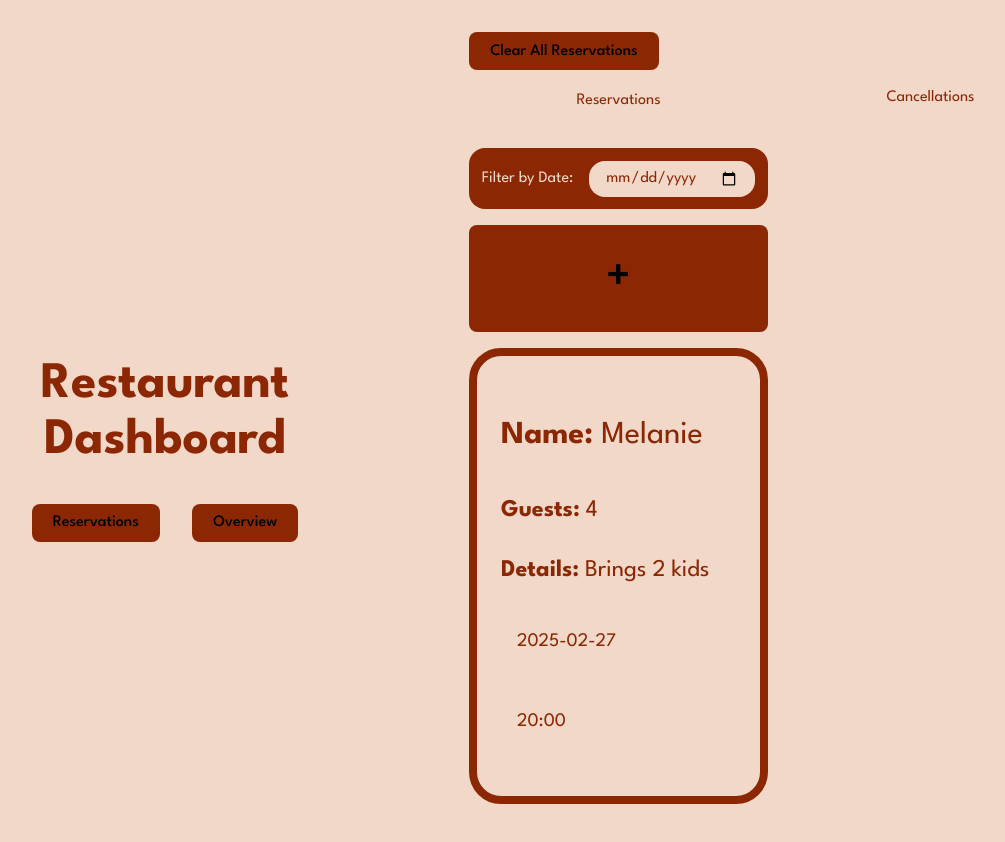
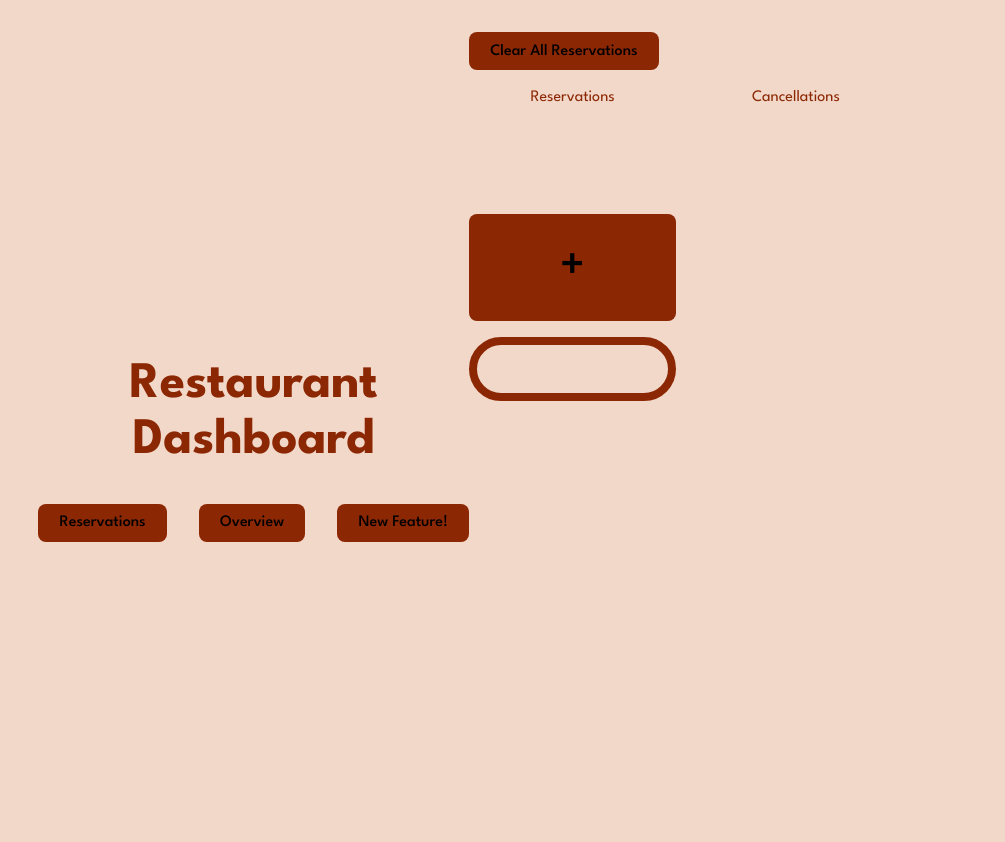
Before and after one commit to dianam0r/Web4, a React (Vite) app: page / in a window 1280 px wide. Shown: the top 842 px of the page, without its empty margins (171-1176 px from the left). Built offline with nearby package versions, Linux system fonts and the light colour scheme.

Commit message:
click and drag explain feature and limit numbers

```diff
--- a/src/App.css
+++ b/src/App.css
@@ -57,3 +57,10 @@ button:focus {
   outline: 2px solid #8C2704;
   outline-offset: 2px;
 }
+
+.joke_feature{
+  display: flex;
+  flex-direction: column;
+  height: 100vh;
+      justify-content: center;
+}
--- a/src/App.jsx
+++ b/src/App.jsx
@@ -5,15 +5,6 @@ import Overview from './Overview.jsx'
 
 function App() {
   const [activeSection, setActiveSection] = useState('reservations');
-
-  // const [reservationData, setReservationData] = useState({
-  //   // is this the right way to put it? and setReservation not yet
-  //   name: '',
-  //   guests: '',
-  //   details: '',
-  //   day: '',
-  //   time: ''
-  // });
 
   return (
     <>
@@ -24,25 +15,28 @@ function App() {
             <h2 className="hidden">Main Navigation</h2>
             <button onClick={() => setActiveSection('reservations')}>Reservations</button>
             <button onClick={() => setActiveSection('overview')}>Overview</button>
+            <button onClick={() => setActiveSection('joke')}>New Feature!</button>
           </nav>
         </div>
 
         <div className="section">
-        {activeSection === 'reservations' && (
-          <Reservations
-            // name={reservationData.name}
-            // guests={reservationData.guests}
-            // details={reservationData.details}
-            // day={reservationData.day}
-            // time={reservationData.time}
-          />
+          {activeSection === 'reservations' && <Reservations setActiveSection={setActiveSection} />}
+          {activeSection === 'overview' && <Overview />}
+          {activeSection === 'joke' && (
+            <div className="joke_feature">
+              <h2>🎤 Joke of the Day Discount</h2>
+              <p>
+                Add some laughter to the menu! If a customer calls in and shares a holiday-themed joke.
+                Think Christmas, Halloween, Thanksgiving, or any seasonal celebration — they’ll receive a
+                discount on their meal. Their joke can be recorded (with permission) and featured in the
+                restaurant, bringing smiles to other guests too. It’s a tasty way to reward humor and create
+                a fun, memorable dining experience.
+              </p>
+            </div>
           )}
-
-        {activeSection === 'overview' && <Overview />}
         </div>
       </div>
     </>
-
   );
 }
 
--- a/src/Order.jsx
+++ b/src/Order.jsx
@@ -85,15 +85,27 @@ function Order({ tableNumber, addToBill }) {
 
           <li>
             <p><span>Joke</span><span>-1€ (Discount)</span></p>
-            <button onClick={() => {
-              addToBill(tableNumber, "Joke", -1);
-              setItemCounts((prev) => ({
-                ...prev,
-                Joke: (prev.Joke || 0) + 1,
-              }));
-            }}>+</button>
+            <button
+              disabled={(itemCounts["Joke"] || 0) >= 2}
+              onClick={() => {
+                const currentJokes = itemCounts["Joke"] || 0;
+                if (currentJokes >= 2) {
+                  alert("Max 2 jokes per table! That's enough laughter.");
+                  return;
+                }
+
+                addToBill(tableNumber, "Joke", -1);
+                setItemCounts((prev) => ({
+                  ...prev,
+                  Joke: currentJokes + 1,
+                }));
+              }}
+            >
+              +
+            </button>
             <p>{itemCounts["Joke"] || 0}</p>
           </li>
+
 
           <li>
             <p><span>Dessert</span><span>2€</span></p>
--- a/src/Overview.jsx
+++ b/src/Overview.jsx
@@ -7,7 +7,15 @@ function Overview() {
   const [selectedOrderTable, setSelectedOrderTable] = useState(null);
   const [selectedBillTable, setSelectedBillTable] = useState(null);
   const [orders, setOrders] = useState({});
-  const [paidTables, setPaidTables] = useState([]);
+  const getRandomPaidTables = () => {
+    const tableCount = 6;
+    const randomCount = Math.floor(Math.random() * tableCount) + 1;
+    const shuffled = [...Array(tableCount)].map((_, i) => i + 1).sort(() => 0.5 - Math.random());
+    return shuffled.slice(0, randomCount);
+  };
+
+  const [paidTables, setPaidTables] = useState(getRandomPaidTables);
+
   const [focusedTable, setFocusedTable] = useState(null);
 
   const handleAddToBill = (tableNumber, item, price) => {
--- a/src/RegisterForm.jsx
+++ b/src/RegisterForm.jsx
@@ -5,7 +5,7 @@ function RegisterForm({ setReservations }) {
 
     const newReservation = {
       name: e.target.name.value,
-      guests: parseInt(e.target.guests.value, 10) || "",
+      guests: guests,
       details: e.target.details.value,
       day: e.target.day.value,
       time: e.target.time.value,
@@ -18,6 +18,13 @@ function RegisterForm({ setReservations }) {
     );
 
     e.target.reset();
+
+    const guests = parseInt(e.target.guests.value, 10);
+
+    if (isNaN(guests) || guests < 1 || guests > 25) {
+      alert("Please enter a valid number of guests (1 to 25).");
+      return;
+    }
   };
 
   return (
@@ -31,7 +38,7 @@ function RegisterForm({ setReservations }) {
         </div>
 
         <div className="inputGroup">
-          <label htmlFor="guests">Guests</label>
+          <label htmlFor="guests">Guests (max 25)</label>
           <input type="number" id="guests" required max="25" />
         </div>
 
--- a/src/Reservations.jsx
+++ b/src/Reservations.jsx
@@ -3,7 +3,7 @@ import RegisterForm from './RegisterForm.jsx'
 import { useState, useEffect } from "react";
 
 
-function Reservations() {
+function Reservations({ setActiveSection }) {
 
   const [showForm, setShowForm] = useState(false);
   const [selectedDate, setSelectedDate] = useState("");
@@ -66,18 +66,9 @@ function Reservations() {
       <button onClick={handleClearAll}>Clear All Reservations</button>
 
       <div className="reservations">
-
         <p className="reservations__title">Reservations</p>
 
-        <div className="reservations__filter">
-          <label htmlFor="dateFilter">Filter by Date:</label>
-          <input
-            type="date"
-            id="dateFilter"
-            value={selectedDate}
-            onChange={(e) => setSelectedDate(e.target.value)}
-          />
-        </div>
+        {/* ... filter input ... */}
 
         <div className="reservations__reserved">
           <button
@@ -91,57 +82,28 @@ function Reservations() {
 
           {reservations.length >= 0 && (
             <ul className="reservations__reserved__ul">
-              <li className="reserved__ul__cards">
-                <div>
-
-                  <div className="cards__flex__time__header">
-                    <p className='cards__flex__time__header__name'><strong>Name:</strong> Melanie</p>
-                    <p className='cards__flex__time__header__guests'><strong>Guests:</strong> 4</p>
-                    <p className='cards__flex__time__header__details'><strong>Details:</strong> Brings 2 kids</p>
-                  </div>
-                  <div>
-                    <p className="cards__flex__day">2025-02-27</p>
-                    <p className="cards__flex__time">20:00</p>
-                  </div>
-                </div>
+              {/* Hardcoded reservation for Melanie */}
+              <li
+                className="reserved__ul__cards"
+                draggable
+                onDrag={() => setActiveSection('overview')}
+              >
+                {/* card content here */}
               </li>
 
+              {/* Dynamic reservations */}
               {filteredReservations.map((reservation, index) => (
-                <li className="reserved__ul__cards" key={index}>
-
+                <li
+                  className="reserved__ul__cards"
+                  key={index}
+                  draggable
+                  onDrag={() => setActiveSection('overview')}
+                >
                   {editingIndex === index ? (
-                      <div>
-                        <input
-
-                          type="text"
-                          defaultValue={reservation.name}
-                          onChange={(e) => (reservation.name = e.target.value)}
-                        />
-                        <input
-
-                          type="number"
-                          defaultValue={reservation.guests}
-                          onChange={(e) => (reservation.guests = e.target.value)}
-                        />
-                        <input
-                          type="text"
-                          defaultValue={reservation.details}
-                          onChange={(e) => (reservation.details = e.target.value)}
-                        />
-                        <input
-                          type="date"
-                          defaultValue={reservation.day}
-                          onChange={(e) => (reservation.day = e.target.value)}
-                        />
-                        <input
-                          type="time"
-                          defaultValue={reservation.time}
-                          onChange={(e) => (reservation.time = e.target.value)}
-                        />
-                        <button onClick={() => handleSaveEdit(index, reservation)}>Save</button>
-                        <button onClick={() => setEditingIndex(null)}>Cancel</button>
-                      </div>
+                    // editing form...
+                    <div> {/* form inputs */} </div>
                   ) : (
+                    // static reservation display...
                     <div>
                       <div className="day_time">
                         <p className="cards__flex__day">{reservation.day}</p>
@@ -156,8 +118,6 @@ function Reservations() {
                         <p className="cards__flex__time__header__guests"><strong>Guests:</strong> {reservation.guests}</p>
                         <p className="cards__flex__time__header__details"><strong>Details:</strong> {reservation.details}</p>
                       </div>
-
-
                     </div>
                   )}
                 </li>
```
Lines whose indentation alone changed are shown as unchanged.
